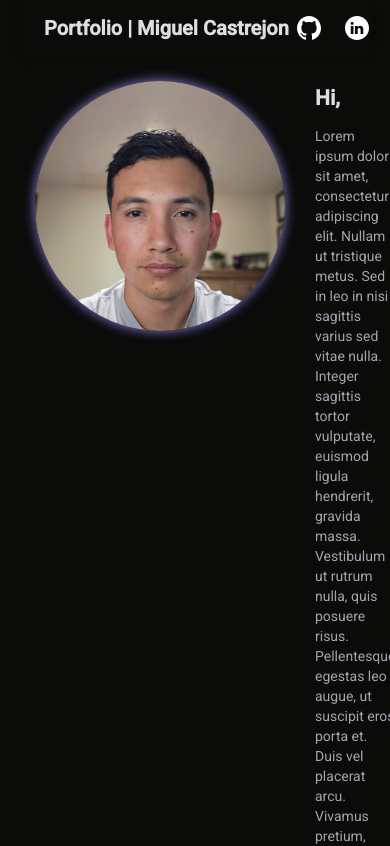
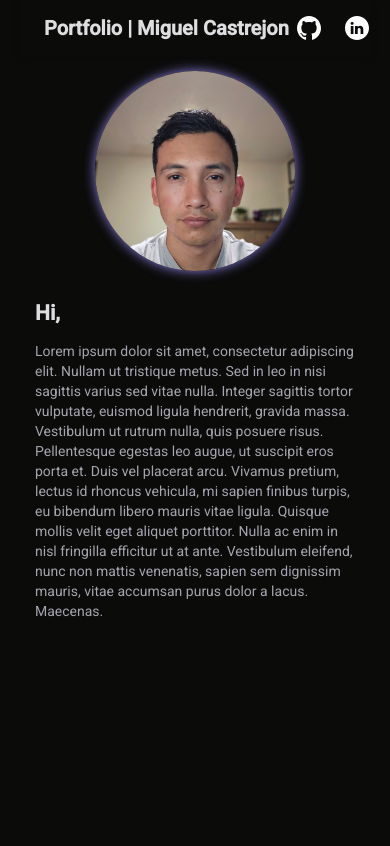
Before and after one commit to mcastre1/Portfolio, an Angular app: page / in a window 390 px wide. Shown: the top 846 px of the page. Built offline with nearby package versions, Linux system fonts and the light colour scheme.

Commit message:
Added phone breakpoint to change about me section layout

```diff
--- a/src/app/components/home-component/home-component.css
+++ b/src/app/components/home-component/home-component.css
@@ -7,6 +7,7 @@
     background-color: var(--portfolio-background);
     flex-direction: row;
 }
+
 .about-me-picture-container {
     display: flex;
     flex: 1;
@@ -33,3 +34,19 @@
 .about-me-text-container p {
     color: var(--portfolio-text)
 }
+
+@media (max-width: 768px) {
+
+    .about-me {
+        flex-direction: column;
+    }
+
+    .about-me-picture-container img {
+        width: 200px;
+        height: 200px;
+    }
+
+    .about-me-text-container {
+        padding-top: 0px;
+    }
+}
```
